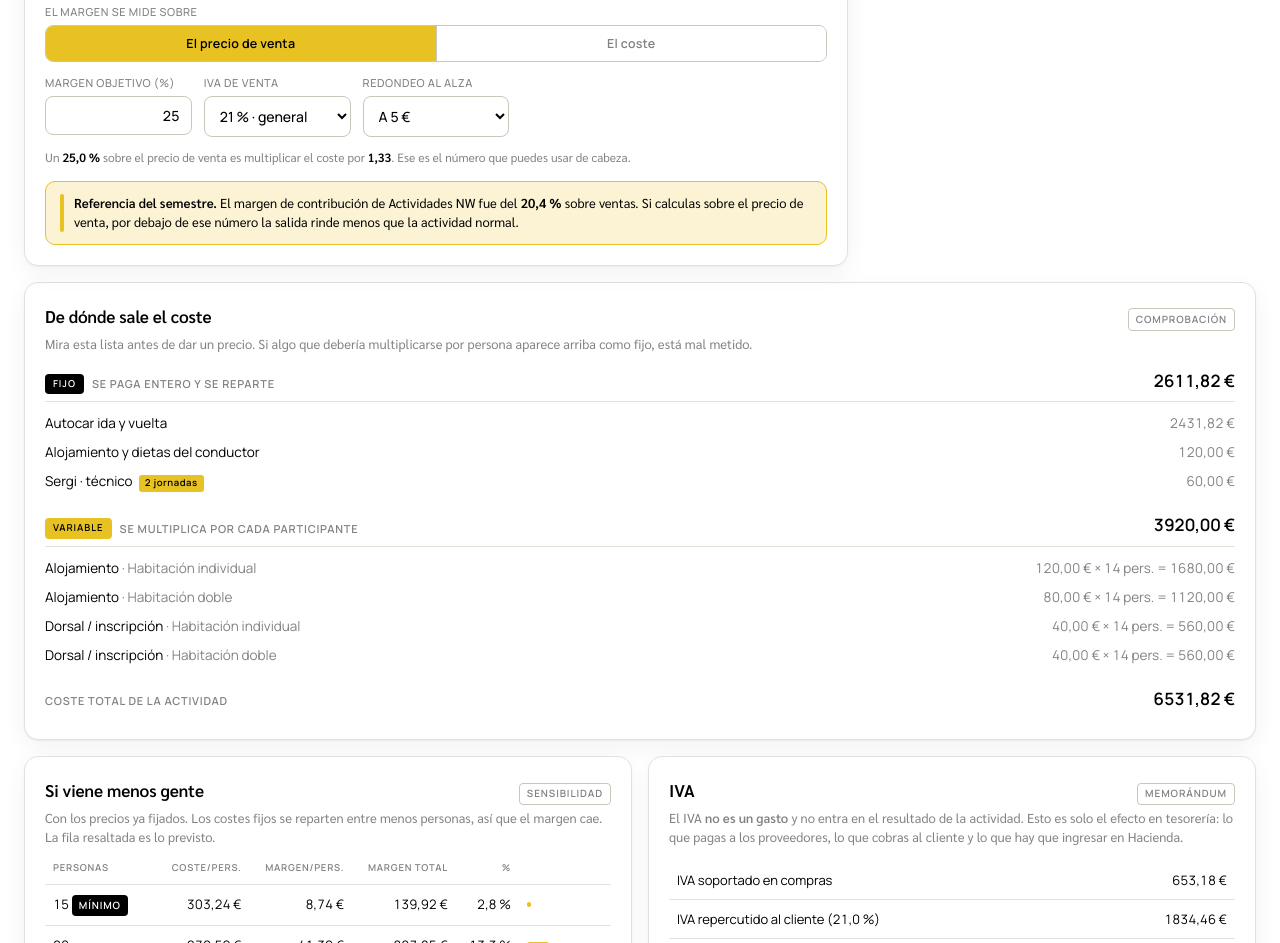
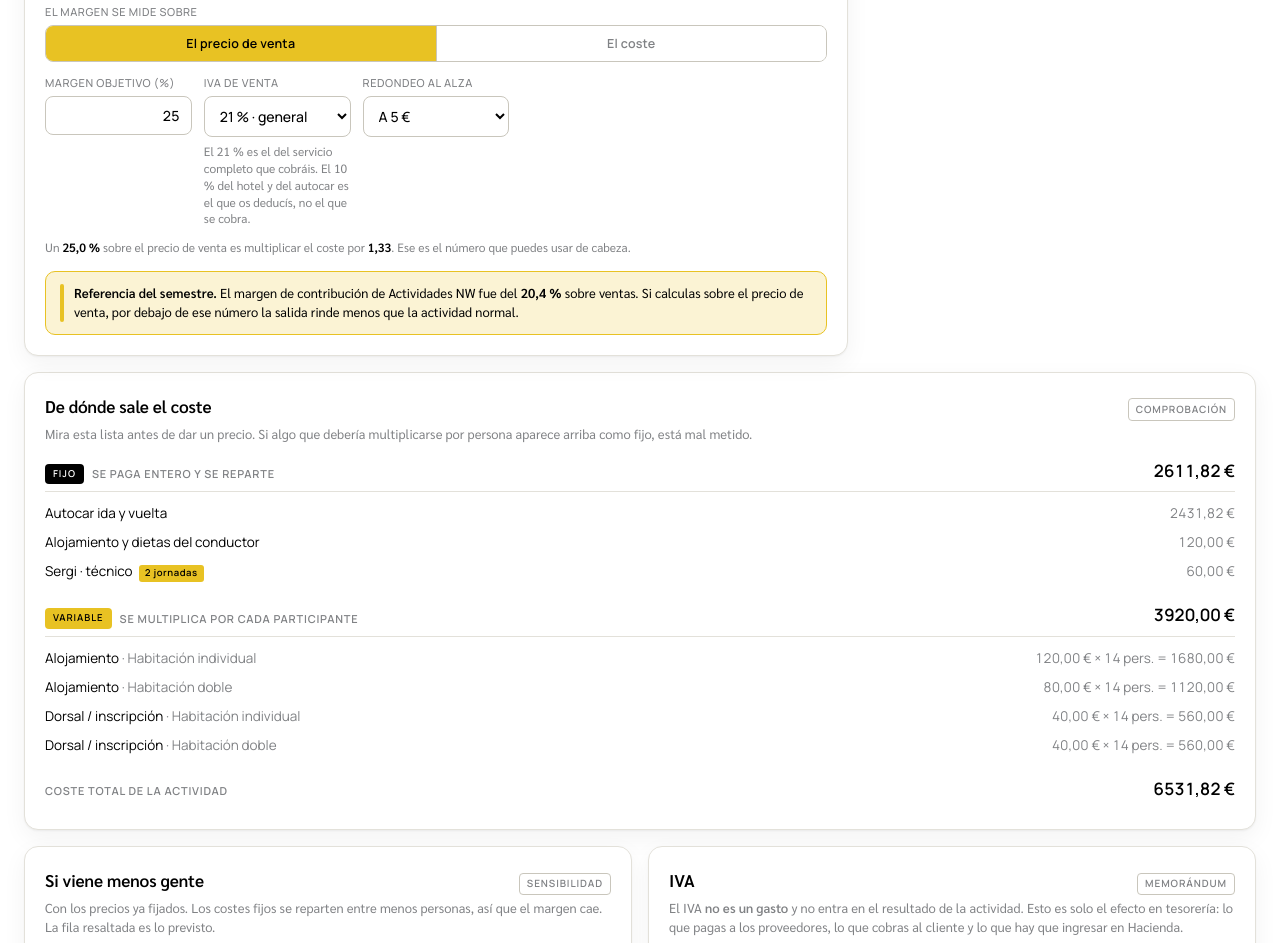
Before and after one commit to joseramonalvarez-gif/calculadora-actividades, a plain HTML site: page index.html in a window 1280 px wide. Shown: the part 3534-4477 px from the top of the page. Drawn offline with Linux system fonts and the light colour scheme.

Commit message:
Aclara bajo el IVA de venta cuál se cobra y cuál se deduce
El 21 % es el del servicio completo; el 10 % del hotel y el autocar es
el soportado. Evita elegir el 10 % por ver ese tipo en las facturas.

Co-Authored-By: Claude Fable 5.1 <noreply@anthropic.com>

```diff
--- a/index.html
+++ b/index.html
@@ -699,6 +699,7 @@ tr.bajo td{color:var(--texto-sec)}
               <option value="4">4 % · superreducido</option>
               <option value="0">0 % · exento</option>
             </select>
+            <p class="eq-nota" style="border-top:none;padding-top:0;margin-top:6px">El 21 % es el del servicio completo que cobráis. El 10 % del hotel y del autocar es el que os deducís, no el que se cobra.</p>
           </div>
           <div id="campo-redondeo">
             <label for="f-redondeo">Redondeo al alza</label>
```
